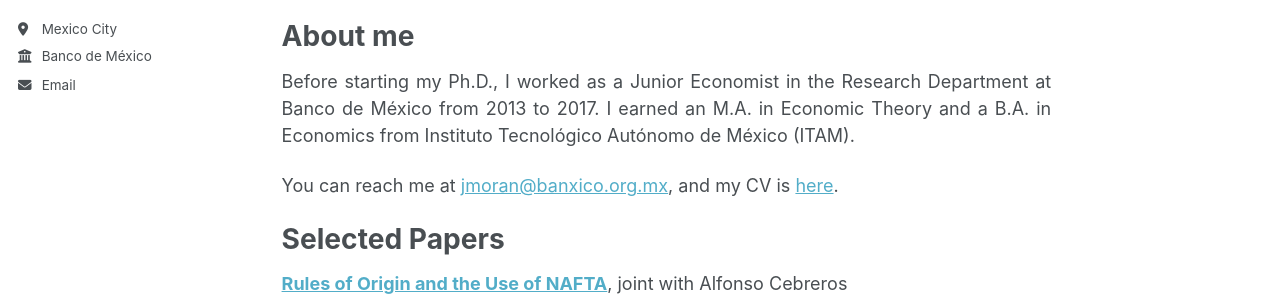
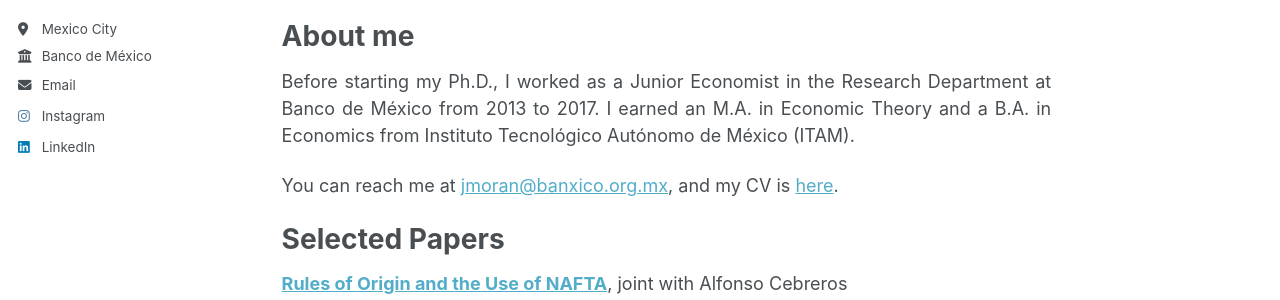
Before and after one commit to joseramonmoran/joseramonmoran.github.io, a Jekyll site: the page built from _pages/about.md, in a window 1280 px wide. Shown: the part 359-659 px from the top of the page. Built offline with Jekyll 4.4.1, drawn with Linux system fonts in a browser that asks for light colours; a style sheet for code colours, icons or effects is not loaded.

Commit message:
Update _config.yml

```diff
--- a/_config.yml
+++ b/_config.yml
@@ -65,9 +65,9 @@ author:
   goodreads        : # Username
   google_plus      : # Username
   keybase          : # Username
-  instagram        : # "joserramoran"
+  instagram        : "joserramoran"
   lastfm           : # Username
-  linkedin         : # "joseramonmoran"
+  linkedin         : "joseramonmoran"
   mastodon         : # URL
   medium           : # URL
   pinterest        : # Username
```
